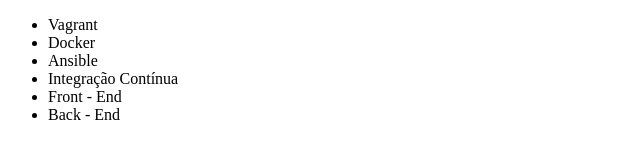
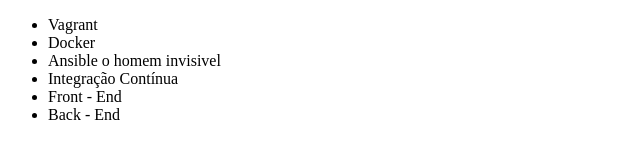
Before and after one commit to A3n5r/Teste-de-Git, a plain HTML site: page ana/index.html in a window 1280 px wide. Shown: the whole page, without its empty margins (0-640 px from the left). Drawn offline with Linux system fonts and the light colour scheme.

Commit message:
vai dormir mano

```diff
--- a/ana/index.html
+++ b/ana/index.html
@@ -8,7 +8,7 @@
         <ul>
             <li>Vagrant</li>
             <li>Docker</li>
-            <li>Ansible</li>
+            <li>Ansible o homem invisivel</li>
             <li>Integração Contínua</li>
             <li>Front - End</li>
             <li>Back - End</li>
```
